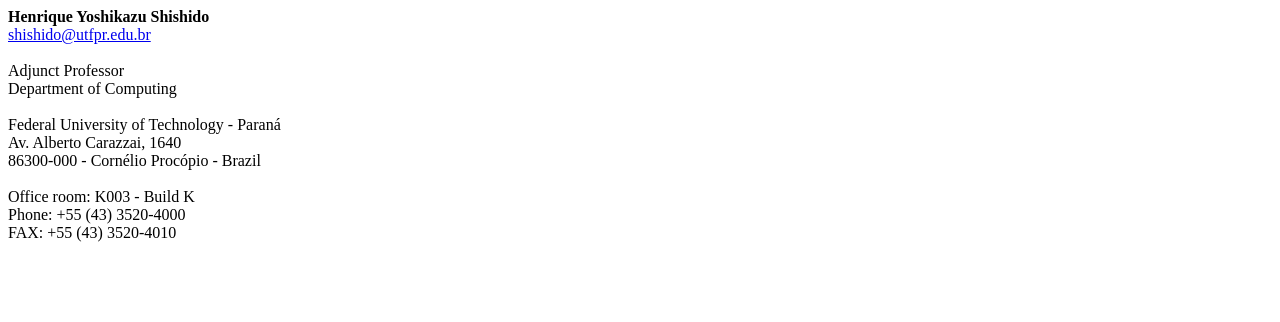
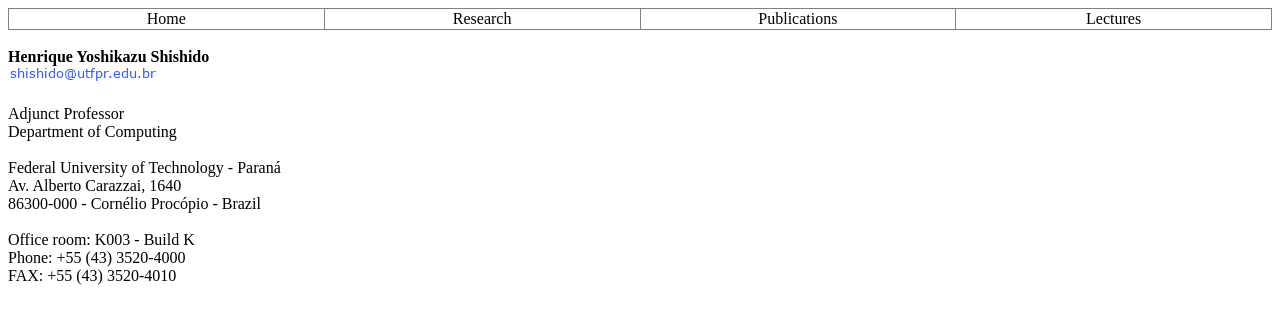
Before and after one commit to rickshido/rickshido.github.io, a plain HTML site: page index.html in a window 1280 px wide. Drawn offline with Linux system fonts and the light colour scheme.

Commit message:
Update index.html

```diff
--- a/index.html
+++ b/index.html
@@ -3,8 +3,21 @@
 <head>
 </head>
 <body>
+<div>
+<table style="border-collapse: collapse; width: 100%;" border="1">
+<tbody>
+<tr>
+<td style="width: 25%; text-align: center;">Home</td>
+<td style="width: 25%; text-align: center;">Research</td>
+<td style="width: 25%; text-align: center;">Publications</td>
+<td style="width: 25%; text-align: center;">Lectures</td>
+</tr>
+</tbody>
+</table>
+</div>
+<div>&nbsp;</div>
 <div><strong>Henrique Yoshikazu Shishido</strong></div>
-<div><a href="mailto:shishido@utfpr.edu.br">shishido@utfpr.edu.br</a></div>
+<div><a href="mailto:shishido@utfpr.edu.br"><img src="images/email.png" alt="email image" /></a></div>
 <div>&nbsp;</div>
 <div>Adjunct Professor</div>
 <div>Department of Computing</div>
```
